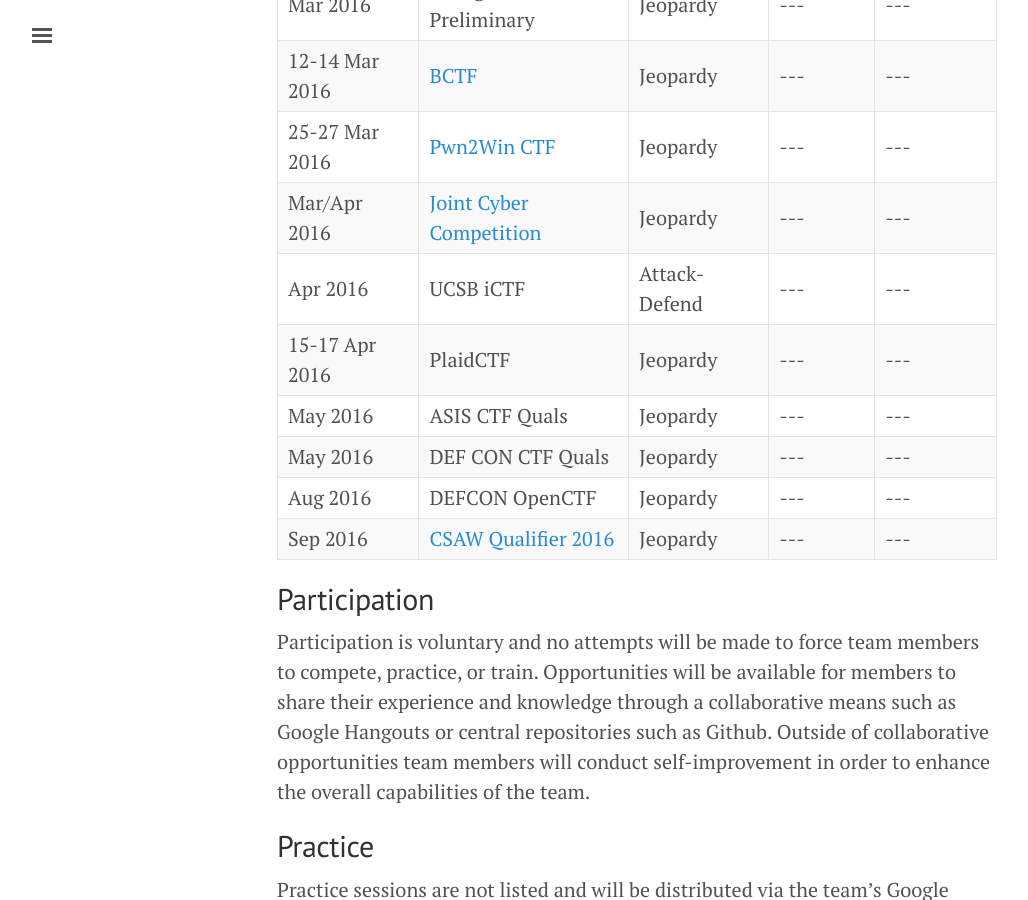
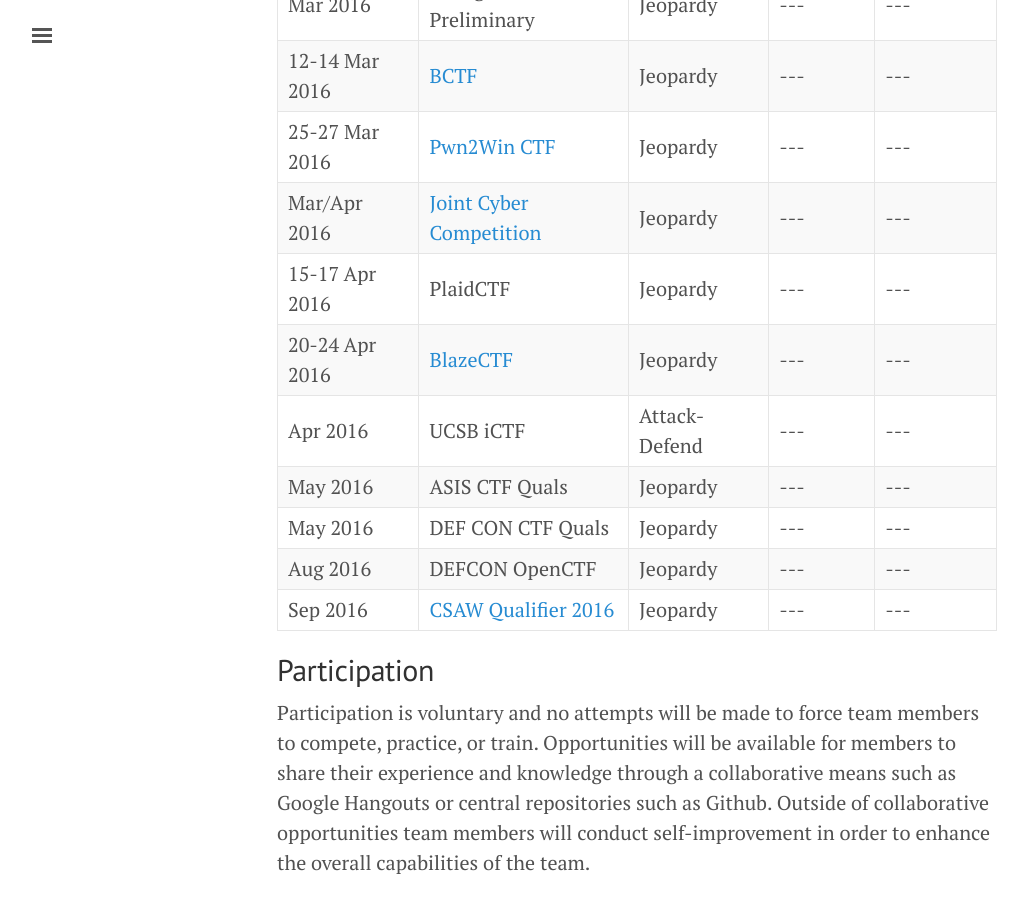
Before and after one commit to MCPA/MCPA.github.io, a Jekyll site: the page built from projects/events.markdown, in a window 1280 px wide and 900 px high, scrolled down 796 px. Shown: the whole window, without its empty margins (3-1031 px from the left). Built offline with Jekyll 4.4.1, drawn with Linux system fonts in a browser that asks for light colours.

Commit message:
updating calendar events

```diff
--- a/projects/events.markdown
+++ b/projects/events.markdown
@@ -33,9 +33,9 @@ HoT members participate in competitions as directed by the schedule of events be
       <td>120/245</td>
 </tr>
 <tr>
-      <td>24-26 Jan 2016</td>
-      <td><a href="https://felicity.iiit.ac.in/">Break In</a></td>
-      <td>Jeopardy</td>
+      <td><s>24-26 Jan 2016</s></td>
+      <td><s><a href="https://felicity.iiit.ac.in/">Break In</a></s></td>
+      <td><s>Jeopardy</s></td>
       <td>---</td>
       <td>---</td>
 </tr>
@@ -75,16 +75,23 @@ HoT members participate in competitions as directed by the schedule of events be
       <td>---</td>
 </tr>
 <tr>
-      <td>Apr 2016</td>
-      <td>UCSB iCTF</td>
-      <td>Attack-Defend</td>
+      <td>15-17 Apr 2016</td>
+      <td>PlaidCTF</td>
+      <td>Jeopardy</td>
       <td>---</td>
       <td>---</td>
 </tr>
 <tr>
-      <td>15-17 Apr 2016</td>
-      <td>PlaidCTF</td>
+      <td>20-24 Apr 2016</td>
+      <td><a href="http://420blaze.in/">BlazeCTF</a></td>
       <td>Jeopardy</td>
+      <td>---</td>
+      <td>---</td>
+</tr>
+<tr>
+      <td>Apr 2016</td>
+      <td>UCSB iCTF</td>
+      <td>Attack-Defend</td>
       <td>---</td>
       <td>---</td>
 </tr>
```
